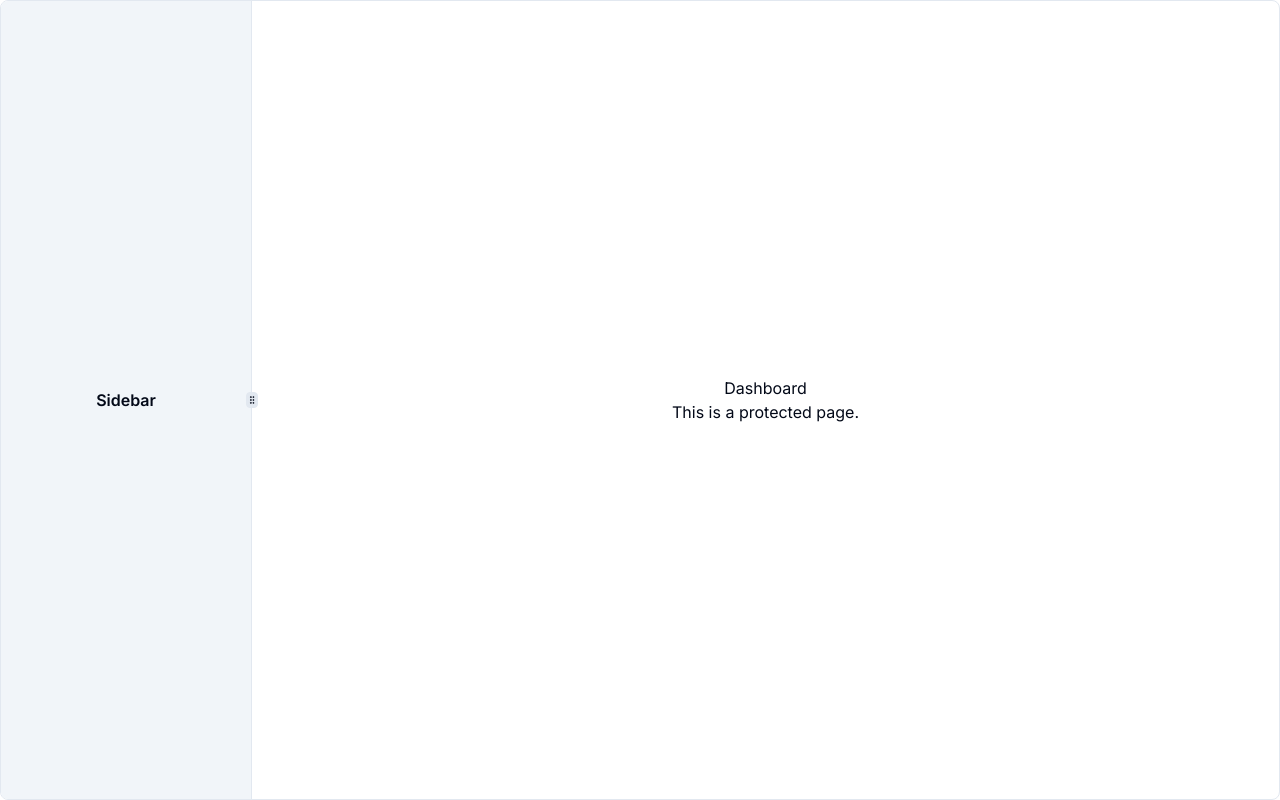
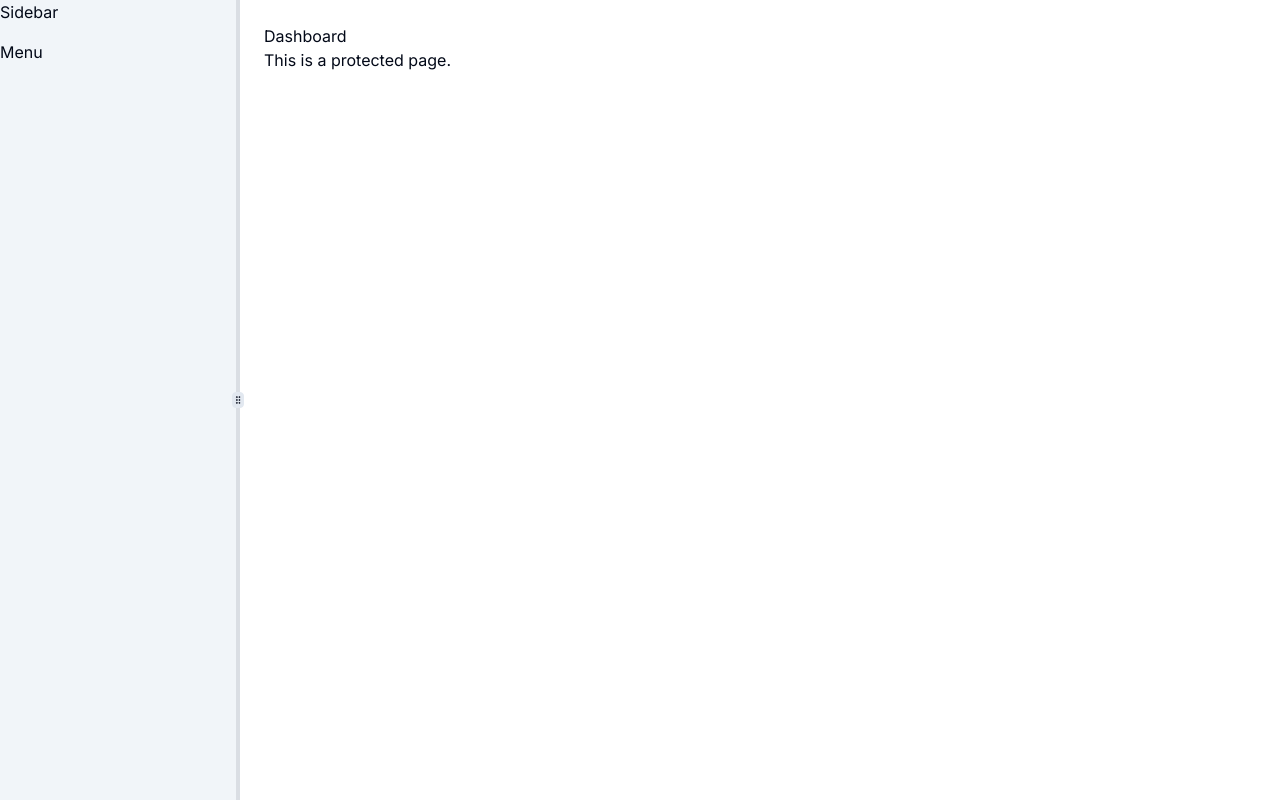
Before and after one commit to reneruano95/nextjs-admin-dashboard-v2, a Next.js app: page /dashboard in a window 1280 px wide. Built offline with nearby package versions, Linux system fonts and the light colour scheme.

Commit message:
feat: Update sidebar component with improved usability

```diff
--- a/app/(protected)/layout.tsx
+++ b/app/(protected)/layout.tsx
@@ -1,3 +1,4 @@
+import Sidebar from "@/components/global/sidebar-navbar";
 import {
   ResizableHandle,
   ResizablePanel,
@@ -10,29 +11,10 @@ export default function ProtectedLayout({
   children: React.ReactNode;
 }) {
   return (
-    <>
-      <ResizablePanelGroup
-        direction="horizontal"
-        className="min-h-screen w-full rounded-lg border"
-      >
-        <ResizablePanel
-          defaultSize={25}
-          className="hidden md:block md:max-w-[75px] md:min-w-[75px] bg-slate-100 lg:min-w-[75px] lg:max-w-[250px]"
-        >
-          <div className="flex h-full items-center justify-center p-6">
-            <span className="font-semibold">Sidebar</span>
-          </div>
-        </ResizablePanel>
-        <ResizableHandle
-          withHandle
-          className=" hidden md:flex hover:bg-slate-100 hover:border border-slate-200"
-        />
-        <ResizablePanel defaultSize={75}>
-          <div className="flex flex-col h-full items-center justify-center p-6">
-            {children}
-          </div>
-        </ResizablePanel>
-      </ResizablePanelGroup>
-    </>
+    <div className="flex h-full w-full">
+      <Sidebar />
+
+      <main className="flex-1 h-full overflow-y-auto p-6">{children}</main>
+    </div>
   );
 }
--- a/app/globals.css
+++ b/app/globals.css
@@ -1,6 +1,12 @@
 @tailwind base;
 @tailwind components;
 @tailwind utilities;
+
+html,
+body,
+:root {
+  height: 100%;
+}
 
 @layer base {
   :root {
--- /dev/null
+++ b/components/global/sidebar-navbar.tsx
@@ -0,0 +1,86 @@
+"use client";
+
+import { ElementRef, useRef, useState } from "react";
+import { useMediaQuery } from "usehooks-ts";
+import { GripVertical } from "lucide-react";
+
+import { cn } from "@/lib/utils";
+
+export default function Sidebar() {
+  const isTablet = useMediaQuery("(max-width: 1023px)");
+
+  const sidebarRef = useRef<ElementRef<"aside">>(null);
+  const isResizingRef = useRef(false);
+  const [isResetting, setIsResetting] = useState(false);
+  const [isNotCollapsed, setIsNotCollapsed] = useState(false);
+
+  const handleMouseDown = (
+    event: React.MouseEvent<HTMLDivElement, MouseEvent>
+  ) => {
+    event.preventDefault();
+    event.stopPropagation();
+
+    isResizingRef.current = true;
+    document.addEventListener("mousemove", handleMouseMove);
+    document.addEventListener("mouseup", handleMouseUp);
+  };
+
+  const handleMouseMove = (event: MouseEvent) => {
+    if (!isResizingRef.current) return;
+
+    let newWidth = event.clientX;
+    if (newWidth > 240) newWidth = 240;
+    if (newWidth < 56) newWidth = 56;
+
+    if (sidebarRef.current) {
+      sidebarRef.current.style.width = `${newWidth}px`;
+    }
+  };
+
+  const handleMouseUp = () => {
+    isResizingRef.current = false;
+    document.removeEventListener("mousemove", handleMouseMove);
+    document.removeEventListener("mouseup", handleMouseUp);
+  };
+
+  const handleReset = () => {
+    if (sidebarRef.current) {
+      setIsResetting(true);
+      setIsNotCollapsed(!isNotCollapsed);
+      sidebarRef.current.style.width = !isNotCollapsed ? "56px" : "240px";
+    }
+
+    setTimeout(() => {
+      setIsResetting(false);
+    }, 300);
+  };
+
+  return (
+    <>
+      <aside
+        ref={sidebarRef}
+        className={cn(
+          "h-full w-14 max-w-14  lg:w-60 lg:max-w-60 group/sidebar bg-secondary relative flex flex-col",
+          isResetting && "transition-all ease-in-out duration-300"
+        )}
+      >
+        <div>
+          <p>Sidebar</p>
+        </div>
+        <div className="mt-4">
+          <p>Menu</p>
+        </div>
+
+        <div
+          onMouseDown={handleMouseDown}
+          onClick={handleReset}
+          className="opacity-0 flex flex-col justify-center items-center group-hover/sidebar:opacity-100 transition cursor-ew-resize absolute h-full w-1 bg-primary/10 right-0 top-0"
+        >
+          <div className="hidden z-10 lg:flex h-4 w-3 items-center justify-center rounded-sm border bg-border">
+            <GripVertical className="h-2.5 w-2.5" />
+          </div>
+        </div>
+      </aside>
+    </>
+  );
+}
--- a/package.json
+++ b/package.json
@@ -26,6 +26,7 @@
     "sonner": "^1.4.41",
     "tailwind-merge": "^2.3.0",
     "tailwindcss-animate": "^1.0.7",
+    "usehooks-ts": "^3.1.0",
     "zod": "^3.23.8"
   },
   "devDependencies": {
```
Also changed, not shown: 1 other file (tests, documents, lock files or other folders). Lines whose indentation alone changed are shown as unchanged.
